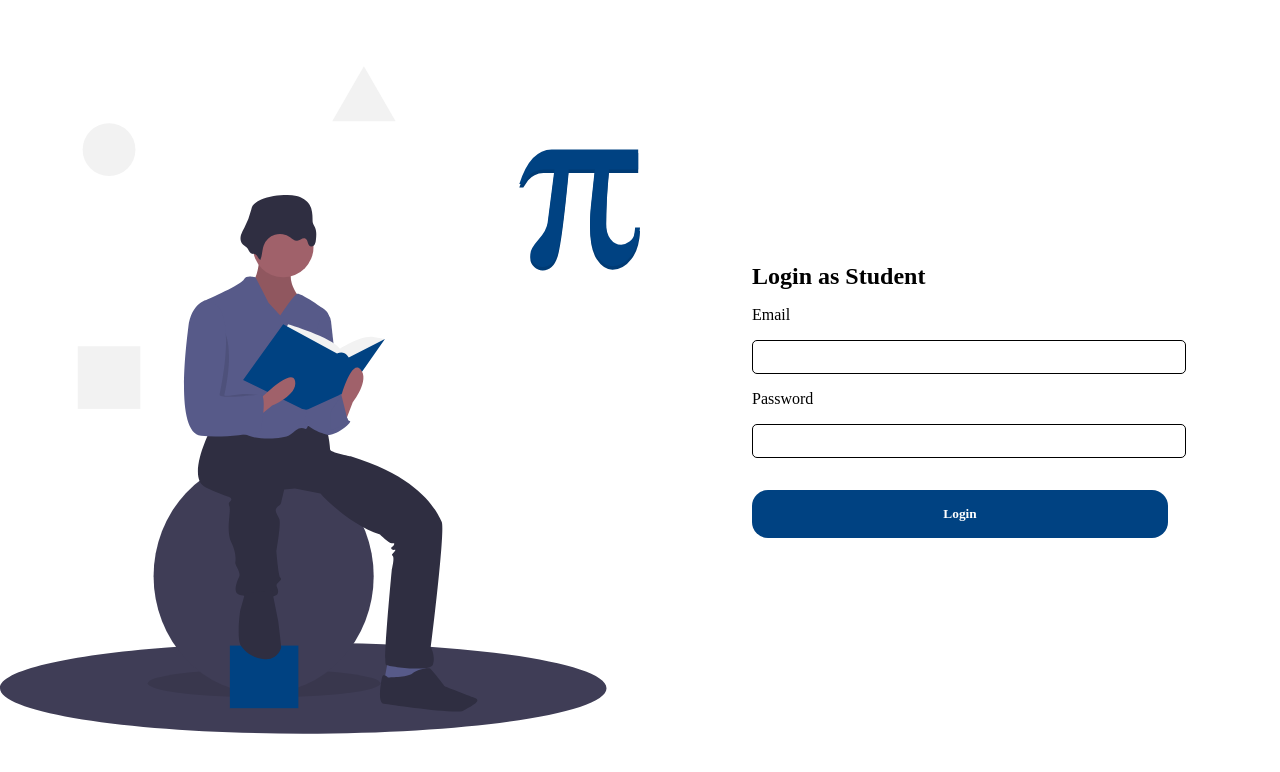
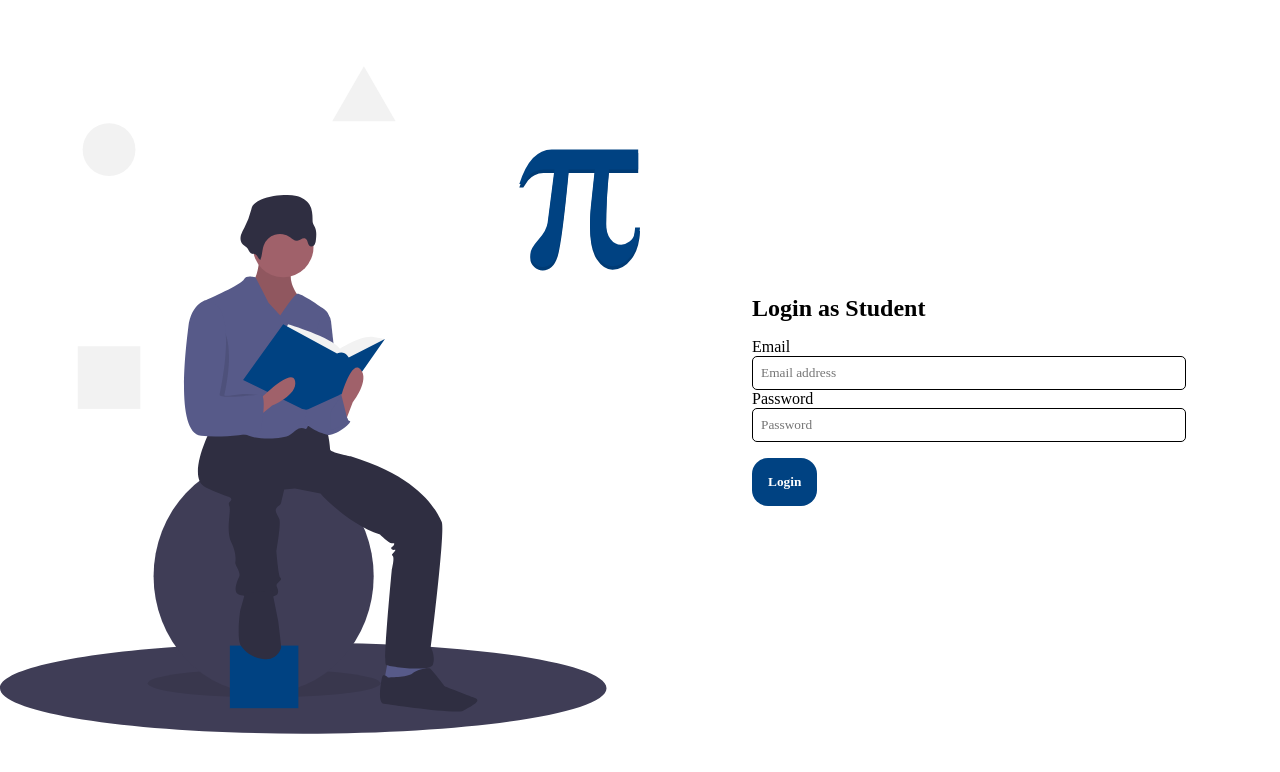
Before and after one commit to otunaboEmmanuel/webdesign-assignment, a React (Vite) app: page /studentlogin in a window 1280 px wide. Shown: the top 772 px of the page. Built offline with nearby package versions, Linux system fonts and the light colour scheme; a web font is replaced by a local one.

Commit message:
UI changes

```diff
--- a/src/pages/AdminLogin.jsx
+++ b/src/pages/AdminLogin.jsx
@@ -12,7 +12,7 @@ function AdminLogin() {
     e.preventDefault();
 
     try {
-      const res = await fetch("http://localhost:9090/users/login", {
+      const res = await fetch("http://localhost:9090/admin/login", {
         method: "POST",
         headers: {
           "Content-Type": "application/json",
@@ -23,13 +23,13 @@ function AdminLogin() {
       const data = await res.json();
       console.log("API Response:", data);
 
-      if (res.ok) {
+      if (data.code == "00") {
         console.log("Successfully logged in");
         alert("Login Success!")
         navigate("/admin");
       } else {
         console.error("Login failed:", data.message || res.statusText);
-        alert("Invalid Credentials")
+        alert(data.message || "Invalid Credentials")
       }
     } catch (error) {
       console.error("Error during login:", error.message);
--- a/src/pages/AdminPage.jsx
+++ b/src/pages/AdminPage.jsx
@@ -8,6 +8,7 @@ function AdminPage() {
   const [formData, setFormData] = useState({
     startTime: "",
     endTime: "",
+    courseName: "",
     day_of_the_week: "",
   });
 
@@ -57,7 +58,7 @@ function AdminPage() {
           (a, b) => daysOrder.indexOf(a.day_of_the_week) - daysOrder.indexOf(b.day_of_the_week)
         );
       });
-      setFormData({ startTime: "", endTime: "", day_of_the_week: "" }); // Reset form
+      setFormData({ startTime: "", endTime: "", courseName: "", day_of_the_week: "" }); // Reset form
       alert("Schedule added successfully!");
     } catch (error) {
       console.error("Error adding schedule:", error);
@@ -101,6 +102,16 @@ function AdminPage() {
                 type="text"
                 name="endTime"
                 value={formData.endTime}
+                onChange={handleChange}
+                required
+              />
+            </label>
+            <label>
+              Course Name
+              <input
+                type="text"
+                name="courseName"
+                value={formData.courseName}
                 onChange={handleChange}
                 required
               />
--- a/src/pages/StudentLogin.jsx
+++ b/src/pages/StudentLogin.jsx
@@ -1,9 +1,43 @@
-import '../styles/login.css'
-import student from '../assets/student.svg'
-
-
+import "../styles/login.css";
+import student from "../assets/student.svg";
+import { useState } from "react";
+import { useNavigate } from "react-router-dom";
 
 function StudentLogin() {
+  const [email, setEmail] = useState("");
+  const [password, setPassword] = useState("");
+  const navigate = useNavigate(); // Initialize useNavigate here
+
+  const handleSubmit = async (e) => {
+    e.preventDefault();
+
+    try {
+      const res = await fetch("http://localhost:9090/users/login", {
+        method: "POST",
+        headers: {
+          "Content-Type": "application/json",
+        },
+        body: JSON.stringify({ email, password }),
+      });
+
+      const data = await res.json();
+      console.log("API Response:", data);
+
+      // Check if the response status is OK (200-299)
+      if (data.code == "00") {
+        console.log("Successfully logged in");
+        alert("Login Success!");
+        navigate("/studentpage"); // Only navigate on success
+      } else {
+        console.error("Login failed:", data.message || res.statusText);
+        alert(data.message || "Invalid Credentials"); // Show alert for invalid credentials
+        // Do not navigate if login fails
+      }
+    } catch (error) {
+      console.error("Error during login:", error.message);
+    }
+  };
+
   return (
     <div className="login">
       <section className="login-image">
@@ -12,20 +46,35 @@ function StudentLogin() {
       <section className="login-form">
         <div>
           <h1>Login as Student</h1>
+          <form onSubmit={handleSubmit}>
+            <label htmlFor="email">Email</label>
+            <input
+              type="email"
+              id="email"
+              value={email}
+              placeholder="Email address"
+              required
+              onChange={(e) => setEmail(e.target.value)}
+            />
 
-        <label htmlFor="">Email</label>
-        <input type="email" />
+            <label htmlFor="password">Password</label>
+            <input
+              type="password"
+              id="password"
+              value={password}
+              placeholder="Password"
+              required
+              onChange={(e) => setPassword(e.target.value)}
+            />
 
-        <label htmlFor=""> Password</label>
-        <input type='password' />
-
-        <button className="link" style={{ marginTop: "1rem" }}>
+            <button type="submit" className="link" style={{ marginTop: "1rem" }}>
               Login
             </button>
+          </form>
         </div>
       </section>
     </div>
-  )
+  );
 }
 
-export default StudentLogin
+export default StudentLogin;
```
Lines whose indentation alone changed are shown as unchanged.
